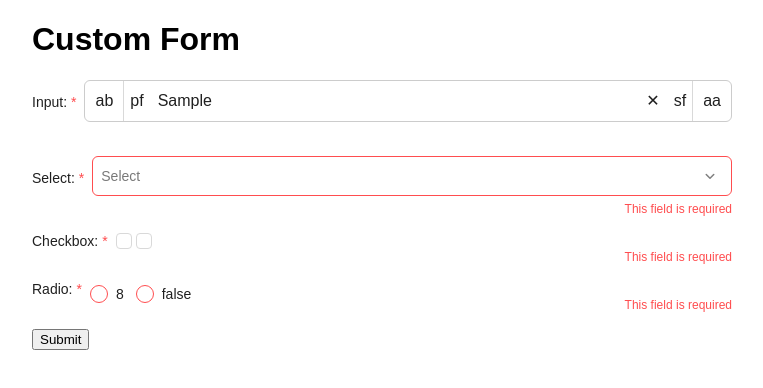
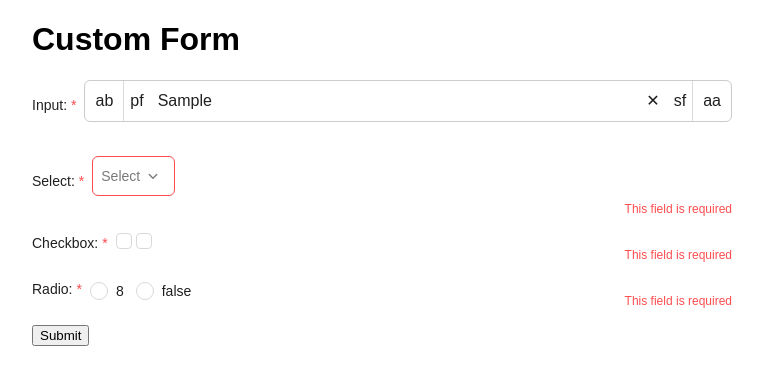
Before and after one commit to gabboyajyan/xUIDesign, a Next.js app: page / in a window 1280 px wide. Both pictures are taken after typing "Sample" into the empty fields and a click on the button "Submit". Shown: the top 388 px of the page, without its empty margins (258-1021 px from the left). Built offline with nearby package versions, Linux system fonts and the light colour scheme.

Commit message:
Chnaged line height for item titles.

```diff
--- a/src/xUiDesign/components/Form/Item/index.tsx
+++ b/src/xUiDesign/components/Form/Item/index.tsx
@@ -4,7 +4,8 @@ import {
   isValidElement,
   useContext,
   useEffect,
-  useMemo
+  useMemo,
+  useRef
 } from 'react';
 import {
   RuleType,
@@ -45,6 +46,8 @@ export const FormItem = ({
   ...props
 }: FormItemProps) => {
   const formContext = useContext(FormContext);
+
+  const errorRef = useRef<HTMLSpanElement>(null);
 
   if (!formContext) {
     throw new Error('FormItem must be used within a Form');
@@ -89,6 +92,13 @@ export const FormItem = ({
     }
   }, [dependencies, name]);
 
+  useEffect(() => {
+    if (errorRef.current && errorRef.current?.clientHeight >= 24) {
+      errorRef.current.style.position = 'relative';
+      errorRef.current.style.marginTop = '-16px';
+    }
+  }, [errorRef.current]);
+
   const isRequired = useMemo(() => rules.some(rule => rule.required), [rules]);
 
   const errorMessage = getFieldError(valuePropName || name)?.[0];
@@ -127,7 +137,9 @@ export const FormItem = ({
       })}
 
       {errorMessage && (
-        <span className={`${prefixCls}-error`}>{errorMessage}</span>
+        <span ref={errorRef} className={`${prefixCls}-error`}>
+          {errorMessage}
+        </span>
       )}
     </div>
   );
--- a/src/xUiDesign/components/Form/Item/style.css
+++ b/src/xUiDesign/components/Form/Item/style.css
@@ -6,8 +6,9 @@
 
 .xUi-form-item-label {
     font-weight: 500;
-    margin-bottom: 10px;
+    margin-bottom: 4px;
     display: flex;
+    line-height: 20px;
     align-items: center;
     font-size: var(--xui-font-size-md);
     color: var(--xui-text-color);
@@ -15,12 +16,12 @@
 
 .xUi-form-item-error {
     right: 0;
-    bottom: -5px;
+    bottom: -6px;
     font-size: var(--xui-font-size-xs);
-    margin-top: 4px;
     position: absolute;
     color: var(--xui-error-color);
     user-select: none;
+    line-height: 16px;
 }
 
 .xUi-form-item-required {
@@ -39,11 +40,10 @@
 
 .xUi-form-item.vertical {
     flex-direction: column;
+    align-self: flex-start;
 }
 
-.xUi-form-item.vertical,
-.xUi-form-item .xUi-input-container,
-.xUi-form-item .xUi-select {
+.xUi-form-item .xUi-input-container {
     width: -webkit-fill-available;
 }
 
--- a/src/xUiDesign/components/Input/style.css
+++ b/src/xUiDesign/components/Input/style.css
@@ -36,6 +36,10 @@
     color: var(--xui-text-color);
     height: -webkit-fill-available;
     background-color: transparent;
+}
+
+.xUi-input:placeholder-shown {
+    text-overflow: ellipsis;
 }
 
 .xUi-input::placeholder {
--- a/src/xUiDesign/components/Radio/index.tsx
+++ b/src/xUiDesign/components/Radio/index.tsx
@@ -25,8 +25,7 @@ const RadioComponent = forwardRef<HTMLLabelElement, RadioProps>(
       onBlur,
       onFocus,
       onMouseEnter,
-      onMouseLeave,
-      error
+      onMouseLeave
     },
     ref: ForwardedRef<HTMLLabelElement>
   ) => {
@@ -40,7 +39,7 @@ const RadioComponent = forwardRef<HTMLLabelElement, RadioProps>(
       if (defaultChecked ?? checked) {
         onChange?.(parseValue(value));
       }
-    }, [defaultChecked, checked, value, onChange]);
+    }, [defaultChecked, checked]);
 
     return (
       <label
@@ -68,8 +67,7 @@ const RadioComponent = forwardRef<HTMLLabelElement, RadioProps>(
         />
         <span
           className={cc([
-            `${prefixCls} ${prefixCls}-${disabled ? 'disabled' : 'enabled'}`,
-            { [`${prefixCls}-error`]: error }
+            `${prefixCls} ${prefixCls}-${disabled ? 'disabled' : 'enabled'}`
           ])}
         />
         <span className={`${prefixCls}-title`}>
```
